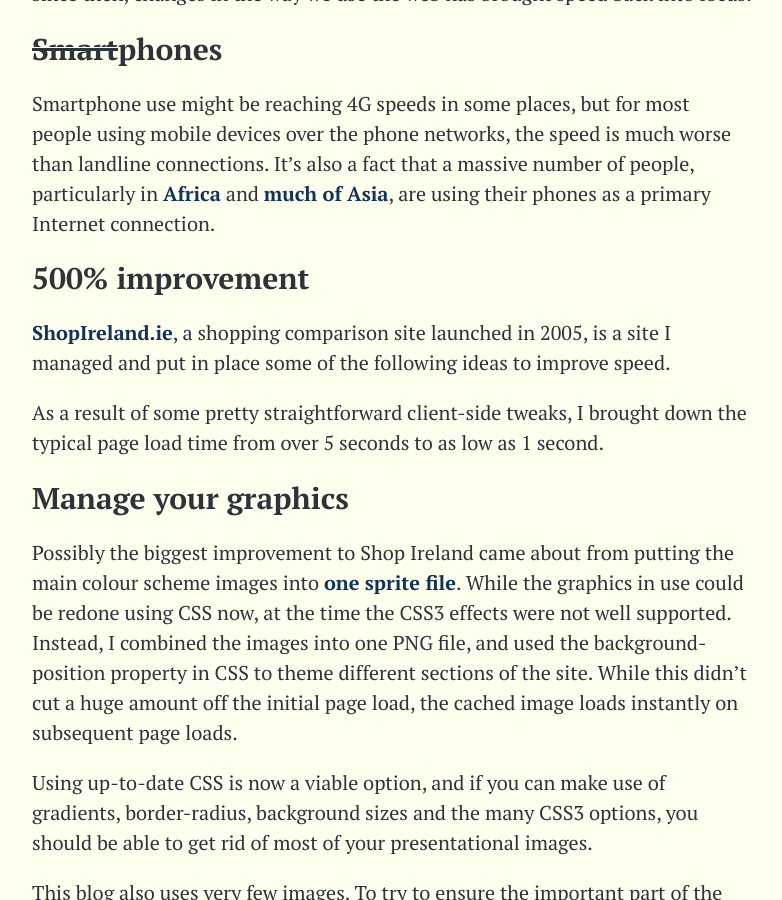
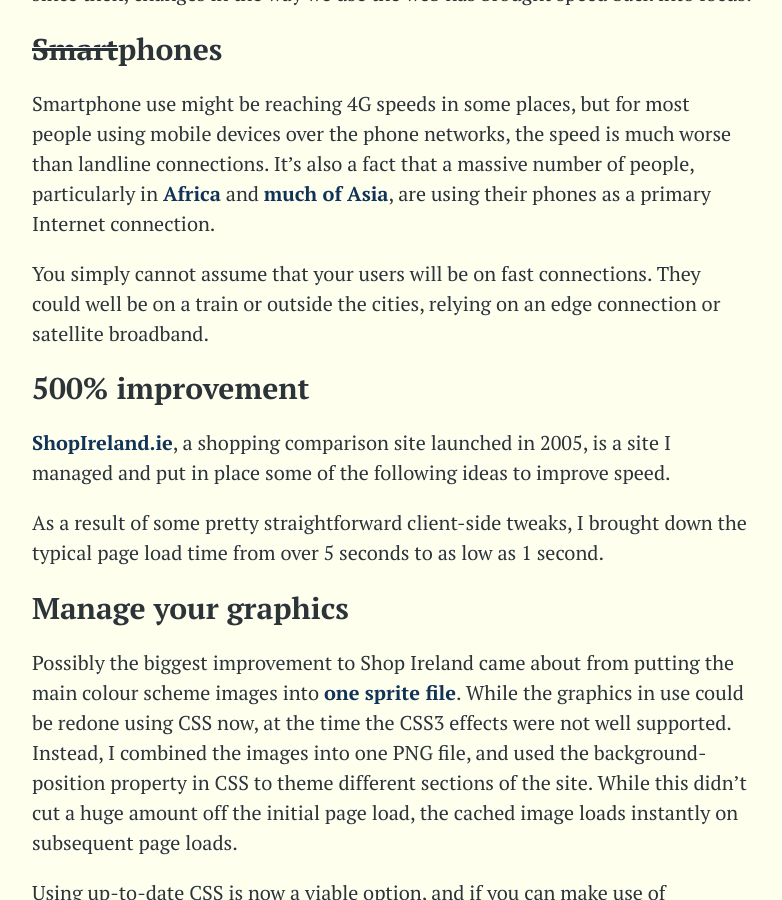
Before and after one commit to donovanh/donovanh.github.com, a Jekyll site: the page built from _posts/2012-07-27-designing-for-speed.markdown, in a window 1280 px wide and 900 px high, scrolled down 555 px. Shown: the whole window, without its empty margins (248-1030 px from the left). Built offline with Jekyll 4.4.1, drawn with Linux system fonts in a browser that asks for light colours; nearby versions of some CDN libraries.

Commit message:
Added a bit more noise

```diff
--- a/_posts/2012-07-27-designing-for-speed.markdown
+++ b/_posts/2012-07-27-designing-for-speed.markdown
@@ -15,6 +15,8 @@ Jakob Nielsen [has been advocating since 1993][2] that loading times are the mos
 ##<del>Smart</del>phones
 
 Smartphone use might be reaching 4G speeds in some places, but for most people using mobile devices over the phone networks, the speed is much worse than landline connections. It's also a fact that a massive number of people, particularly in [Africa][5] and [much of Asia][4], are using their phones as a primary Internet connection.
+
+You simply cannot assume that your users will be on fast connections. They could well be on a train or outside the cities, relying on an edge connection or satellite broadband.
 
 ##500% improvement
 
```
